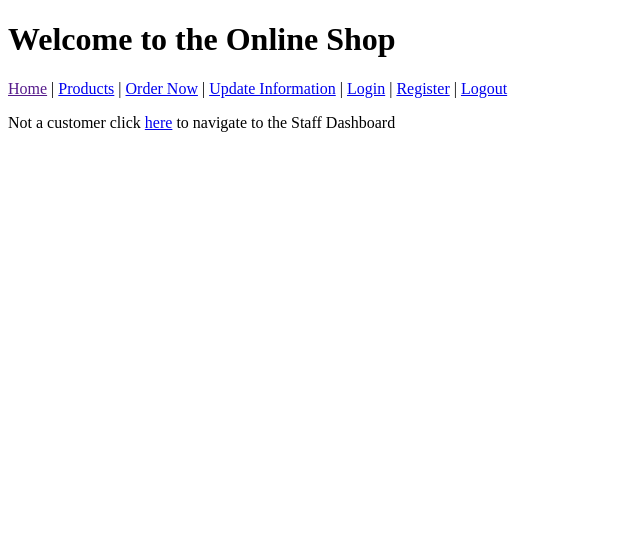
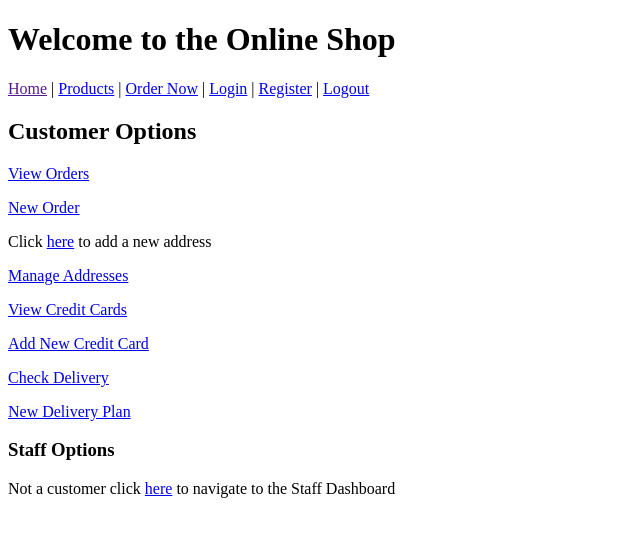
Before and after one commit to AAlkiyumi/online-shop-application, a Django app: page / in a window 1280 px wide. Shown: the top 537 px of the page, without its empty margins (0-640 px from the left). Run offline with Django 4.2, Linux system fonts and the light colour scheme.

Commit message:
Update index.html
Added nav bar and customer options as well as a navigation path to the staff dashboard

```diff
--- a/online_shop_application/shop/templates/index.html
+++ b/online_shop_application/shop/templates/index.html
@@ -12,14 +12,34 @@
         <a href="">Home</a> |
         <a href="products/">Products</a> |
         <a href="orders/">Order Now</a> |
-        <a href="customers/">Update Information</a> |
-
         <a href="login/">Login</a> |
         <a href="register/">Register</a> |
         <a href="logout/">Logout</a>
     </nav>
+    <main>
+    <h2>Customer Options</h2>
+    <div>
+        <p><a href='orders/'>View Orders</a></p>
+        <p><a href='orders/new/'>New Order</a></p>
+    </div>
+    <div>
+        <p>Click <a href='addresses/new/'>here</a> to add a new address</address></p>
+        <p><a href='addresses/'>Manage Addresses</a></p>
+    </div>
+    <div>
+        <p><a href='credit_cards/'>View Credit Cards</a></p>
+        <p><a href='credit_cards/new/'>Add New Credit Card</a></p>
+    </div>
+    <div>
+        <p><a href='delivery_plans/'>Check Delivery</a></p>
+        <p><a href='delivery_plans/new/'>New Delivery Plan</a></p>
+    </div>
+    </main>
+    <footer>
+    <h3>Staff Options</h3>
     <p>Not a customer click <a href='staff/'>here</a>
     to navigate to the Staff Dashboard
     </p>
+    </footer>
 </body>
 </html>
```
